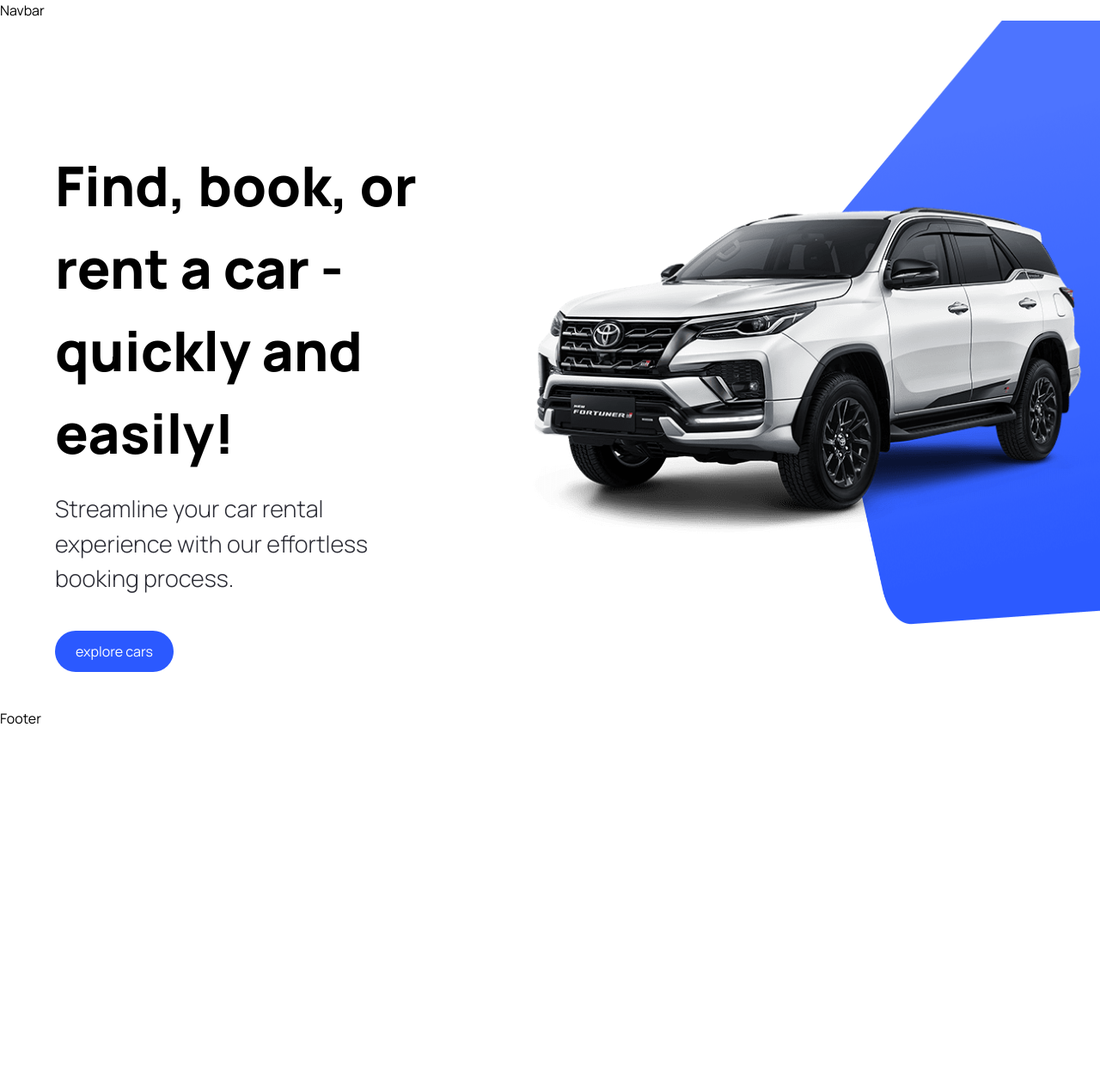
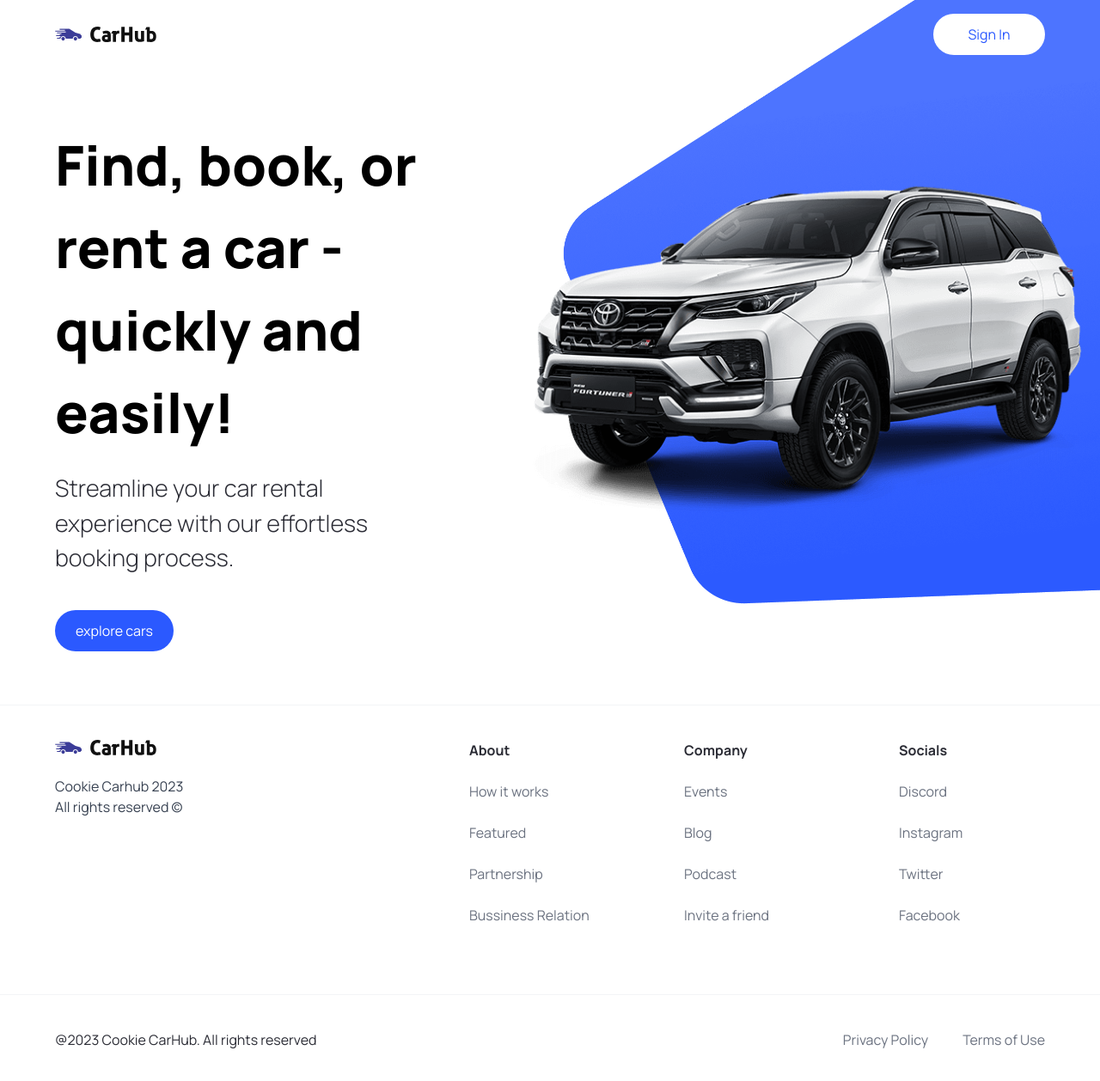
Before and after one commit to nickcookies/cookie-cars, a Next.js app: page / in a window 1280 px wide. Shown: the top 1258 px of the page at 86% size. Before the commit the page ends 848 px from the top, so only its background shows below. Built offline with nearby package versions, Linux system fonts and the light colour scheme.

Commit message:
feat:Finalise layout

```diff
--- a/components/CustomButton.tsx
+++ b/components/CustomButton.tsx
@@ -7,12 +7,13 @@
 const CustomButton = ({
   title,
   containerStyles,
+  btnType,
   handleClick,
 }: CustomButtonProps) => {
   return (
     <button
       disabled={false}
-      type={"button"}
+      type={btnType || "button"}
       className={`custom-btn ${containerStyles}`}
       onClick={handleClick}
     >
--- a/components/Footer.tsx
+++ b/components/Footer.tsx
@@ -1,7 +1,56 @@
 import React from "react";
+import Image from "next/image";
+import Link from "next/link";
+
+import { footerLinks } from "@/constants";
 
 const Footer = () => {
-  return <div>Footer</div>;
+  return (
+    <footer className="flex flex-col text-black-100 mt-5 border-t border-gray-100">
+      <div className=" flex max-md:flex-col flex-wrap justify-between gap-5 sm:px-16 px-6 py-10">
+        <div className="flex flex-col justify-start items-start gap-6">
+          <Image
+            src="/logo.svg"
+            alt="Logo"
+            width={118}
+            height={18}
+            className="object-contain"
+          />
+          <p className="text-gray-700">
+            Cookie Carhub 2023 <br />
+            All rights reserved &copy;
+          </p>
+        </div>
+        <div className="footer__links">
+          {footerLinks.map((link) => (
+            <div key={link.title} className="footer__link">
+              <h3 className="font-bold">{link.title}</h3>
+              {link.links.map((item) => (
+                <Link
+                  key={item.title}
+                  href={item.url}
+                  className="text-gray-500"
+                >
+                  {item.title}
+                </Link>
+              ))}
+            </div>
+          ))}
+        </div>
+      </div>
+      <div className="flex justify-between items-center flex-wrap sm:px-16 px-6 py-10 mt-10 border-t border-gray-100">
+        <p>@2023 Cookie CarHub. All rights reserved</p>
+        <div className="footer__copyrights-link">
+          <Link href="/" className="text-gray-500">
+            Privacy Policy
+          </Link>
+          <Link href="/" className="text-gray-500">
+            Terms of Use
+          </Link>
+        </div>
+      </div>
+    </footer>
+  );
 };
 
 export default Footer;
--- a/components/Hero.tsx
+++ b/components/Hero.tsx
@@ -26,8 +26,8 @@
       <div className="hero__image-container">
         <div className="hero__image">
           <Image src="/hero.png" alt="hero" fill className="object-contain" />
-          <div className="hero__image-overlay" />
         </div>
+        <div className="hero__image-overlay" />
       </div>
     </div>
   );
--- a/components/Navbar.tsx
+++ b/components/Navbar.tsx
@@ -1,7 +1,30 @@
 import React from "react";
+import Link from "next/link";
+import Image from "next/image";
+
+import { CustomButton } from ".";
 
 const Navbar = () => {
-  return <div>Navbar</div>;
+  return (
+    <header className="w-full absolute z-10">
+      <nav className="max-w-[1440px] mx-auto items-center sm:px-16 px-6 py-4 flex justify-between">
+        <Link href="/" className="flex justify-center items-center">
+          <Image
+            src="/logo.svg"
+            alt="Car Hub Logo"
+            width={118}
+            height={18}
+            className="object-contain"
+          />
+        </Link>
+        <CustomButton
+          title="Sign In"
+          btnType="button"
+          containerStyles="text-primary-blue rounded-full bg-white min-w-[130px]"
+        />
+      </nav>
+    </header>
+  );
 };
 
 export default Navbar;
--- /dev/null
+++ b/constants/index.ts
@@ -0,0 +1,101 @@
+export const manufacturers = [
+  "Acura",
+  "Alfa Romeo",
+  "Aston Martin",
+  "Audi",
+  "Bentley",
+  "BMW",
+  "Buick",
+  "Cadillac",
+  "Chevrolet",
+  "Chrysler",
+  "Citroen",
+  "Dodge",
+  "Ferrari",
+  "Fiat",
+  "Ford",
+  "GMC",
+  "Honda",
+  "Hyundai",
+  "Infiniti",
+  "Jaguar",
+  "Jeep",
+  "Kia",
+  "Lamborghini",
+  "Land Rover",
+  "Lexus",
+  "Lincoln",
+  "Maserati",
+  "Mazda",
+  "McLaren",
+  "Mercedes-Benz",
+  "MINI",
+  "Mitsubishi",
+  "Nissan",
+  "Porsche",
+  "Ram",
+  "Rolls-Royce",
+  "Subaru",
+  "Tesla",
+  "Toyota",
+  "Volkswagen",
+  "Volvo",
+];
+
+export const yearsOfProduction = [
+  { title: "Year", value: "" },
+  { title: "2015", value: "2015" },
+  { title: "2016", value: "2016" },
+  { title: "2017", value: "2017" },
+  { title: "2018", value: "2018" },
+  { title: "2019", value: "2019" },
+  { title: "2020", value: "2020" },
+  { title: "2021", value: "2021" },
+  { title: "2022", value: "2022" },
+  { title: "2023", value: "2023" },
+];
+
+export const fuels = [
+  {
+    title: "Fuel",
+    value: "",
+  },
+  {
+    title: "Gas",
+    value: "Gas",
+  },
+  {
+    title: "Electricity",
+    value: "Electricity",
+  },
+];
+
+export const footerLinks = [
+  {
+    title: "About",
+    links: [
+      { title: "How it works", url: "/" },
+      { title: "Featured", url: "/" },
+      { title: "Partnership", url: "/" },
+      { title: "Bussiness Relation", url: "/" },
+    ],
+  },
+  {
+    title: "Company",
+    links: [
+      { title: "Events", url: "/" },
+      { title: "Blog", url: "/" },
+      { title: "Podcast", url: "/" },
+      { title: "Invite a friend", url: "/" },
+    ],
+  },
+  {
+    title: "Socials",
+    links: [
+      { title: "Discord", url: "/" },
+      { title: "Instagram", url: "/" },
+      { title: "Twitter", url: "/" },
+      { title: "Facebook", url: "/" },
+    ],
+  },
+];
--- a/types/index.ts
+++ b/types/index.ts
@@ -4,4 +4,5 @@
   title: string;
   containerStyles?: string;
   handleClick?: MouseEventHandler<HTMLButtonElement>;
+  btnType?: "button" | "submit";
 }
```
